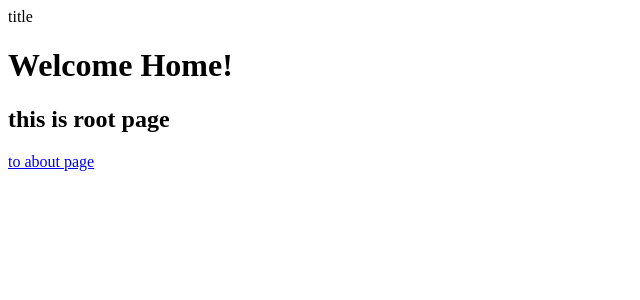
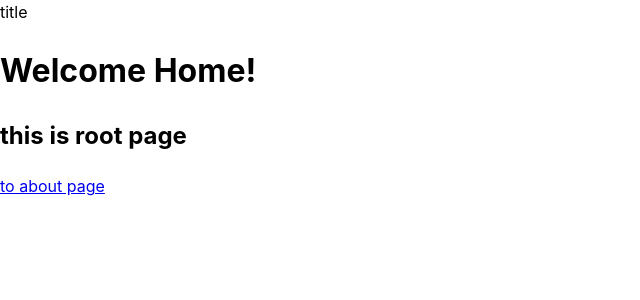
Before and after one commit to matinrco/vite-template, a React (Vite) app: page /en in a window 1280 px wide. Shown: the top 300 px of the page, without its empty margins (0-640 px from the left). Built offline with nearby package versions, Linux system fonts and the light colour scheme; what i18next-resources-to-backend would draw is missing.

Commit message:
Integrate mantine

```diff
--- /dev/null
+++ b/postcss.config.cjs
@@ -0,0 +1,14 @@
+module.exports = {
+  plugins: {
+    'postcss-preset-mantine': {},
+    'postcss-simple-vars': {
+      variables: {
+        'mantine-breakpoint-xs': '36em',
+        'mantine-breakpoint-sm': '48em',
+        'mantine-breakpoint-md': '62em',
+        'mantine-breakpoint-lg': '75em',
+        'mantine-breakpoint-xl': '88em',
+      },
+    },
+  },
+}
--- a/src/components/Providers/index.tsx
+++ b/src/components/Providers/index.tsx
@@ -1,9 +1,20 @@
 import { QueryClientProvider } from '@tanstack/react-query'
+import {
+  MantineProvider,
+  ColorSchemeScript,
+  DirectionProvider,
+} from '@mantine/core'
 import { queryClient } from '@/api/config'
+import { theme } from '@/utils/theme'
 import { RouterProvider } from './RouterProvider'
 
 export const Providers = () => (
   <QueryClientProvider client={queryClient}>
-    <RouterProvider />
+    <DirectionProvider>
+      <ColorSchemeScript defaultColorScheme="auto" />
+      <MantineProvider theme={theme} defaultColorScheme="auto">
+        <RouterProvider />
+      </MantineProvider>
+    </DirectionProvider>
   </QueryClientProvider>
 )
--- a/src/global.css
+++ b/src/global.css
@@ -0,0 +1,109 @@
+/*
+ * you can import all mantine main styles at once
+ */
+/* @import '@mantine/core/styles.css'; */
+
+/*
+ * or you can import them one by one
+ * to hava granular control over every import
+ * for used or not used components,
+ * therefore we can have smaller bundle size
+ */
+@import '@mantine/core/styles/global.css';
+@import '@mantine/core/styles/Accordion.css';
+@import '@mantine/core/styles/Affix.css';
+@import '@mantine/core/styles/ActionIcon.css';
+@import '@mantine/core/styles/Alert.css';
+@import '@mantine/core/styles/Anchor.css';
+@import '@mantine/core/styles/AspectRatio.css';
+@import '@mantine/core/styles/AppShell.css';
+@import '@mantine/core/styles/Avatar.css';
+@import '@mantine/core/styles/Blockquote.css';
+@import '@mantine/core/styles/BackgroundImage.css';
+@import '@mantine/core/styles/Badge.css';
+@import '@mantine/core/styles/Breadcrumbs.css';
+@import '@mantine/core/styles/Burger.css';
+@import '@mantine/core/styles/Button.css';
+@import '@mantine/core/styles/Card.css';
+@import '@mantine/core/styles/Center.css';
+@import '@mantine/core/styles/Checkbox.css';
+@import '@mantine/core/styles/Chip.css';
+@import '@mantine/core/styles/CloseButton.css';
+@import '@mantine/core/styles/ColorInput.css';
+@import '@mantine/core/styles/ColorPicker.css';
+@import '@mantine/core/styles/Code.css';
+@import '@mantine/core/styles/ColorSwatch.css';
+@import '@mantine/core/styles/Combobox.css';
+@import '@mantine/core/styles/Container.css';
+@import '@mantine/core/styles/Divider.css';
+@import '@mantine/core/styles/Dialog.css';
+@import '@mantine/core/styles/Fieldset.css';
+@import '@mantine/core/styles/Drawer.css';
+@import '@mantine/core/styles/Flex.css';
+@import '@mantine/core/styles/FloatingIndicator.css';
+@import '@mantine/core/styles/Grid.css';
+@import '@mantine/core/styles/Group.css';
+@import '@mantine/core/styles/Indicator.css';
+@import '@mantine/core/styles/Image.css';
+@import '@mantine/core/styles/InlineInput.css';
+@import '@mantine/core/styles/Input.css';
+@import '@mantine/core/styles/List.css';
+@import '@mantine/core/styles/Kbd.css';
+@import '@mantine/core/styles/Loader.css';
+@import '@mantine/core/styles/LoadingOverlay.css';
+@import '@mantine/core/styles/Mark.css';
+@import '@mantine/core/styles/Menu.css';
+@import '@mantine/core/styles/Modal.css';
+@import '@mantine/core/styles/ModalBase.css';
+@import '@mantine/core/styles/NavLink.css';
+@import '@mantine/core/styles/NumberInput.css';
+@import '@mantine/core/styles/Notification.css';
+@import '@mantine/core/styles/Overlay.css';
+@import '@mantine/core/styles/Pagination.css';
+@import '@mantine/core/styles/Pill.css';
+@import '@mantine/core/styles/PasswordInput.css';
+@import '@mantine/core/styles/PillsInput.css';
+@import '@mantine/core/styles/PinInput.css';
+@import '@mantine/core/styles/Popover.css';
+@import '@mantine/core/styles/Progress.css';
+@import '@mantine/core/styles/Radio.css';
+@import '@mantine/core/styles/Rating.css';
+@import '@mantine/core/styles/RingProgress.css';
+@import '@mantine/core/styles/Paper.css';
+@import '@mantine/core/styles/SegmentedControl.css';
+@import '@mantine/core/styles/SimpleGrid.css';
+@import '@mantine/core/styles/Skeleton.css';
+@import '@mantine/core/styles/Slider.css';
+@import '@mantine/core/styles/ScrollArea.css';
+@import '@mantine/core/styles/Spoiler.css';
+@import '@mantine/core/styles/Stack.css';
+@import '@mantine/core/styles/Stepper.css';
+@import '@mantine/core/styles/Table.css';
+@import '@mantine/core/styles/Tabs.css';
+@import '@mantine/core/styles/Switch.css';
+@import '@mantine/core/styles/Text.css';
+@import '@mantine/core/styles/ThemeIcon.css';
+@import '@mantine/core/styles/Timeline.css';
+@import '@mantine/core/styles/Title.css';
+@import '@mantine/core/styles/Tooltip.css';
+@import '@mantine/core/styles/TypographyStylesProvider.css';
+@import '@mantine/core/styles/Tree.css';
+@import '@mantine/core/styles/UnstyledButton.css';
+@import '@mantine/core/styles/VisuallyHidden.css';
+@import '@mantine/core/styles/CheckboxCard.css';
+@import '@mantine/core/styles/CheckboxIndicator.css';
+@import '@mantine/core/styles/RadioCard.css';
+@import '@mantine/core/styles/RadioIndicator.css';
+
+/*
+ * styles for other mantine packages
+ */
+/* @import '@mantine/dates/styles.css'; */
+/* @import '@mantine/charts/styles.css'; */
+/* @import '@mantine/code-highlight/styles.css'; */
+/* @import '@mantine/notifications/styles.css'; */
+/* @import '@mantine/spotlight/styles.css'; */
+/* @import '@mantine/carousel/styles.css'; */
+/* @import '@mantine/dropzone/styles.css'; */
+/* @import '@mantine/nprogress/styles.css'; */
+/* @import '@mantine/tiptap/styles.css'; */
--- /dev/null
+++ b/src/utils/theme.ts
@@ -0,0 +1,5 @@
+import { createTheme } from '@mantine/core'
+
+export const theme = createTheme({
+  /** Put your mantine theme override here */
+})
```
Also changed, not shown: package.json (+25 -0 lines), .eslintrc.cjs, 1 other file (tests, documents, lock files or other folders).
